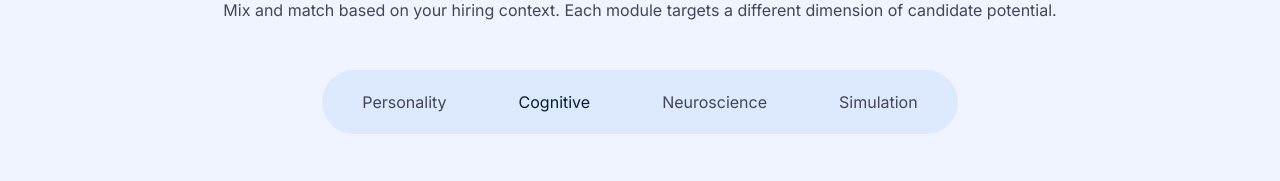
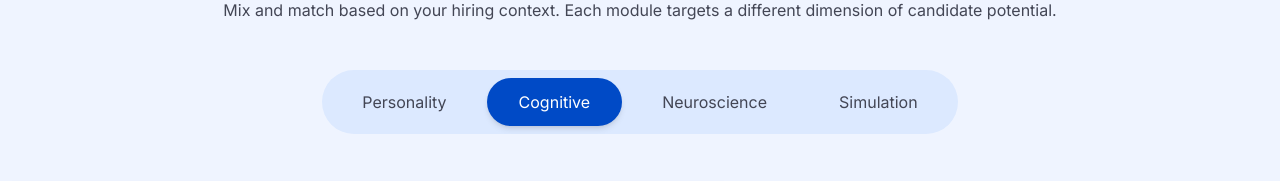
Before and after one commit to gregorykurnia/website, a Next.js app: page /discover in a window 1280 px wide. Both pictures are taken after a click on the button "Cognitive". Shown: the part 1497-1678 px from the top of the page. Built offline with nearby package versions, Linux system fonts and the light colour scheme.

Commit message:
Fix tab active state indicator with solid primary background

```diff
--- a/app/discover/page.tsx
+++ b/app/discover/page.tsx
@@ -1,25 +1,13 @@
 "use client";
 
+import { useState } from "react";
 import Header from "@/components/Header";
 import Footer from "@/components/Footer";
 
+type Tab = "personality" | "cognitive" | "neuro" | "simulation";
+
 export default function DiscoverPage() {
-  function switchTab(tab: string) {
-    const tabs = ["personality", "cognitive", "neuro", "simulation"];
-    tabs.forEach((t) => {
-      const content = document.getElementById(`${t}-content`);
-      const btn = document.getElementById(`tab-${t}`);
-      if (t === tab) {
-        content?.classList.remove("hidden");
-        btn?.classList.add("active-tab");
-        btn?.classList.remove("text-on-surface-variant", "hover:text-primary");
-      } else {
-        content?.classList.add("hidden");
-        btn?.classList.remove("active-tab");
-        btn?.classList.add("text-on-surface-variant", "hover:text-primary");
-      }
-    });
-  }
+  const [activeTab, setActiveTab] = useState<Tab>("personality");
 
   return (
     <>
@@ -106,41 +94,29 @@ export default function DiscoverPage() {
 
             {/* Tabs Navigation */}
             <div className="flex flex-wrap justify-center gap-2 mb-12 bg-surface-container-high p-2 rounded-full w-fit mx-auto overflow-x-auto">
-              <button
-                className="px-8 py-3 rounded-full font-label-md transition-all active-tab"
-                id="tab-personality"
-                onClick={() => switchTab("personality")}
-              >
-                Personality
-              </button>
-              <button
-                className="px-8 py-3 rounded-full font-label-md transition-all text-on-surface-variant hover:text-primary"
-                id="tab-cognitive"
-                onClick={() => switchTab("cognitive")}
-              >
-                Cognitive
-              </button>
-              <button
-                className="px-8 py-3 rounded-full font-label-md transition-all text-on-surface-variant hover:text-primary"
-                id="tab-neuro"
-                onClick={() => switchTab("neuro")}
-              >
-                Neuroscience
-              </button>
-              <button
-                className="px-8 py-3 rounded-full font-label-md transition-all text-on-surface-variant hover:text-primary"
-                id="tab-simulation"
-                onClick={() => switchTab("simulation")}
-              >
-                Simulation
-              </button>
+              {(["personality", "cognitive", "neuro", "simulation"] as Tab[]).map((tab) => (
+                <button
+                  key={tab}
+                  onClick={() => setActiveTab(tab)}
+                  className={`px-8 py-3 rounded-full font-label-md transition-all ${
+                    activeTab === tab
+                      ? "bg-primary text-on-primary shadow-md"
+                      : "text-on-surface-variant hover:text-primary"
+                  }`}
+                >
+                  {tab === "personality" ? "Personality"
+                    : tab === "cognitive" ? "Cognitive"
+                    : tab === "neuro" ? "Neuroscience"
+                    : "Simulation"}
+                </button>
+              ))}
             </div>
 
             {/* Tab Contents */}
             <div id="content-container">
               {/* Personality Tab */}
               <div
-                className="grid grid-cols-1 md:grid-cols-12 gap-gutter items-start"
+                className={`grid grid-cols-1 md:grid-cols-12 gap-gutter items-start ${activeTab !== "personality" ? "hidden" : ""}`}
                 id="personality-content"
               >
                 <div className="md:col-span-7 space-y-8">
@@ -249,7 +225,7 @@ export default function DiscoverPage() {
 
               {/* Cognitive Tab */}
               <div
-                className="hidden grid grid-cols-1 md:grid-cols-12 gap-gutter items-start"
+                className={`grid grid-cols-1 md:grid-cols-12 gap-gutter items-start ${activeTab !== "cognitive" ? "hidden" : ""}`}
                 id="cognitive-content"
               >
                 <div className="md:col-span-7 space-y-8">
@@ -323,7 +299,7 @@ export default function DiscoverPage() {
 
               {/* Neuro Tab */}
               <div
-                className="hidden grid grid-cols-1 md:grid-cols-12 gap-gutter items-start"
+                className={`grid grid-cols-1 md:grid-cols-12 gap-gutter items-start ${activeTab !== "neuro" ? "hidden" : ""}`}
                 id="neuro-content"
               >
                 <div className="md:col-span-7 space-y-8">
@@ -399,7 +375,7 @@ export default function DiscoverPage() {
 
               {/* Simulation Tab */}
               <div
-                className="hidden grid grid-cols-1 md:grid-cols-12 gap-gutter items-start"
+                className={`grid grid-cols-1 md:grid-cols-12 gap-gutter items-start ${activeTab !== "simulation" ? "hidden" : ""}`}
                 id="simulation-content"
               >
                 <div className="md:col-span-7 space-y-8">
```
